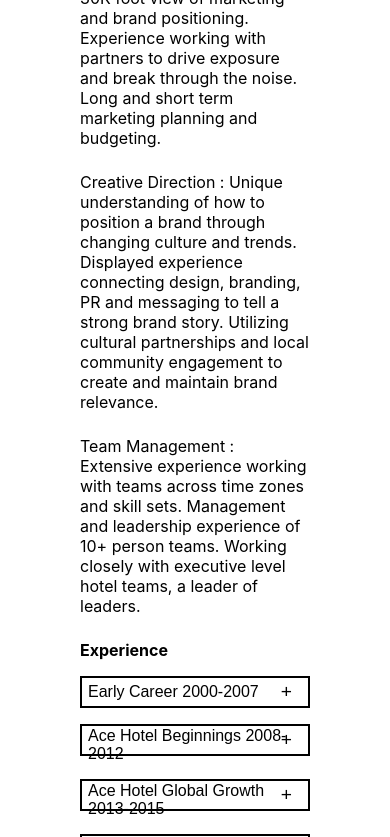
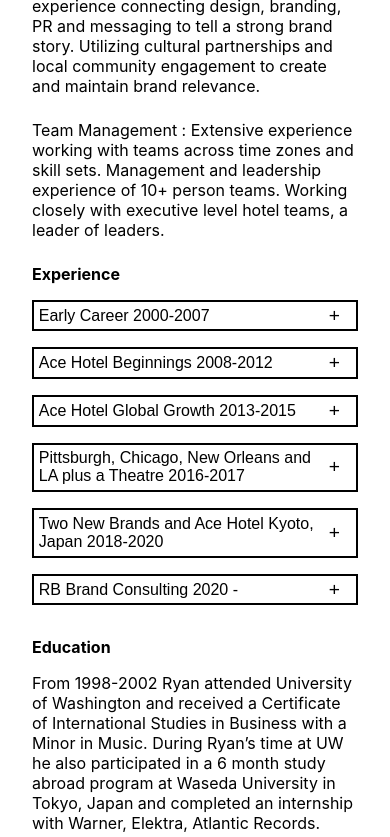
Before and after one commit to brentahrens1/bukstein-resume, a React (Create React App) app: page / in a window 390 px wide. Shown: the part 760-1597 px from the top of the page. Built offline with nearby package versions, Linux system fonts and the light colour scheme.

Commit message:
adds mobile styling

```diff
--- a/src/scss/_accordion.scss
+++ b/src/scss/_accordion.scss
@@ -8,7 +8,8 @@
 
         button {
             width: 100%;
-            height: 2rem;
+            height: auto;
+            padding: .3rem;
             background: transparent;
             border: 2px solid #000;
             position: relative;
@@ -62,3 +63,13 @@
         font-size: 16px;
     }
 }
+
+@media (max-width: 700px) {
+    .accordion-container {
+        .accordion__section {
+            .accordion__title {
+                width: 90%;
+            }
+        }
+    }
+}
--- a/src/scss/_resume.scss
+++ b/src/scss/_resume.scss
@@ -3,7 +3,7 @@
     max-width: 1000px;
     height: 100%;
     margin: 0 auto;
-    margin-top: 4rem;
+    margin-top: 3rem;
 
     &__header {
 
@@ -44,3 +44,9 @@
         }
     }
 }
+
+@media (max-width: 700px) {
+    .resume {
+        width: calc(100% - 4rem);
+    }
+}
```
